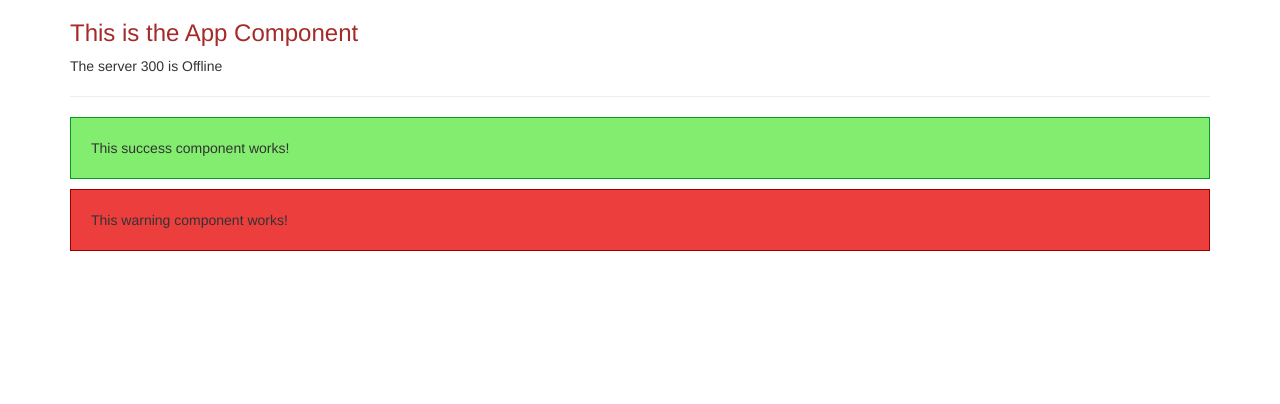
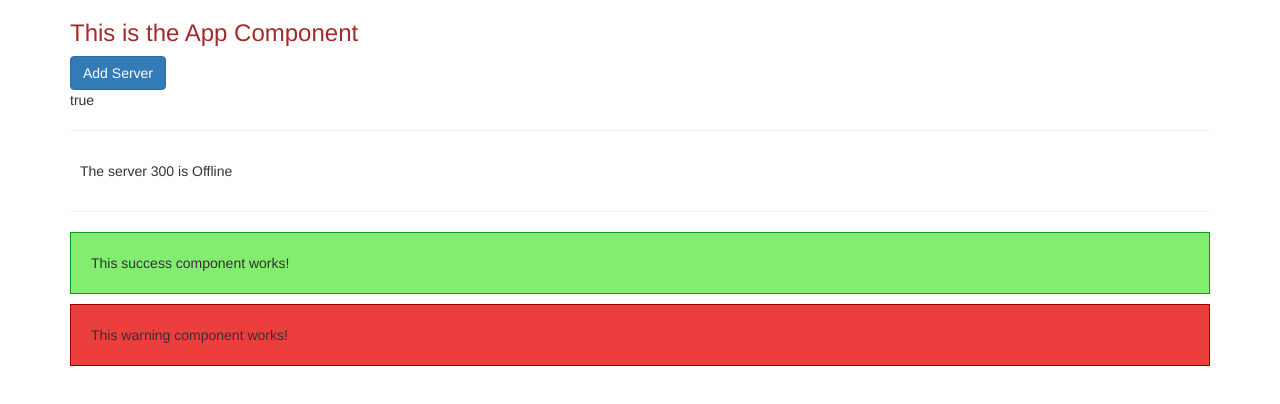
Before and after one commit to debojyotichatterjee9/angular7App, an Angular app: page / in a window 1280 px wide. Shown: the top 404 px of the page. Built offline with nearby package versions, Linux system fonts and the light colour scheme.

Commit message:
checking data bindings

```diff
--- /dev/null
+++ b/src/app/server/server.component.css
@@ -0,0 +1,3 @@
+p {
+    padding: 10px;
+}
--- a/src/app/server/server.component.ts
+++ b/src/app/server/server.component.ts
@@ -4,13 +4,14 @@
 
 @Component({
     selector: 'app-server',
-    templateUrl: './server.component.html'
+    templateUrl: './server.component.html',
+    styleUrls: ['./server.component.css']
 })
 export class ServerComponent {
     serverId: number = 300;
     serverStatus: string = 'Offline';
 
-getServerStatus() {
+getServerStatus(): string {
     return this.serverStatus
 }
 }
--- a/src/app/servers/servers.component.html
+++ b/src/app/servers/servers.component.html
@@ -1,3 +1,6 @@
+<button [disabled]="!allowNewServer" class="btn btn-primary"> Add Server</button>
+<p [innerText]="allowNewServer"></p>
+<hr>
 <app-server></app-server>
 <hr>
 <app-success></app-success>
--- a/src/app/servers/servers.component.ts
+++ b/src/app/servers/servers.component.ts
@@ -7,7 +7,13 @@
 })
 export class ServersComponent implements OnInit {
 
-  constructor() { }
+    allowNewServer: boolean = false;
+
+  constructor() {
+      setTimeout(() => {
+          this.allowNewServer = true;
+      }, 2000)
+  }
 
   ngOnInit(): void {
   }
```
